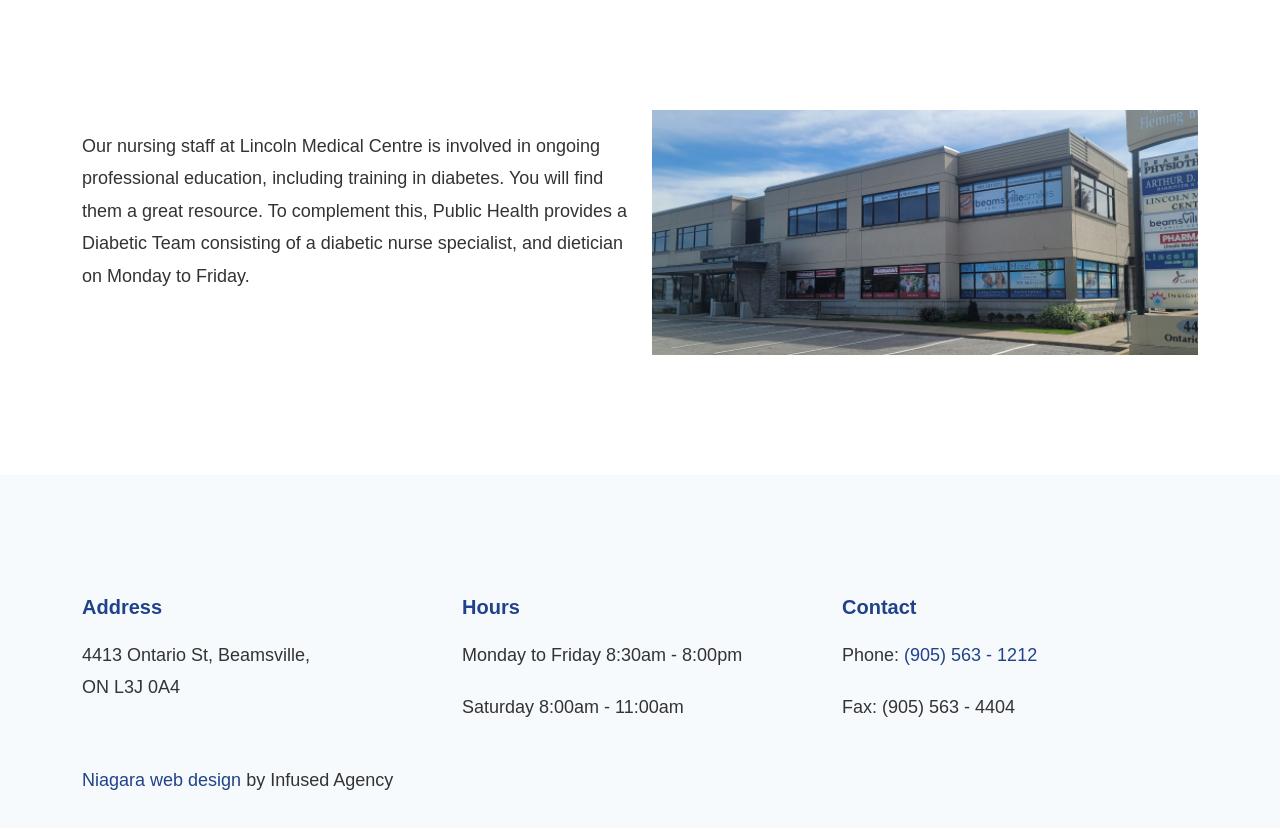
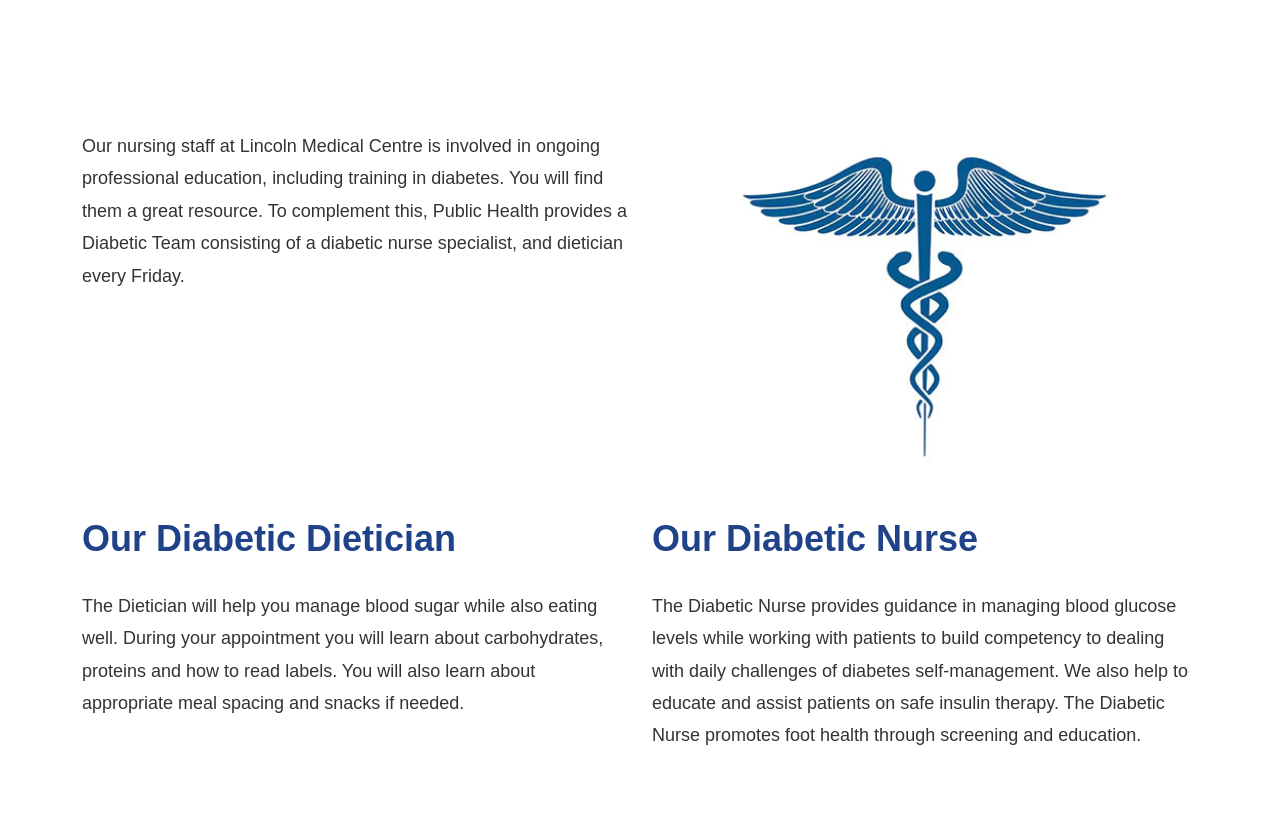
Before and after one commit to lincolnmedweb/lincolnmed, a Next.js app: page /diabetes in a window 1280 px wide. Shown: the part 320-1148 px from the top of the page. Built offline with nearby package versions, Linux system fonts and the light colour scheme.

Commit message:
client revisions

```diff
--- a/components/imageTextLeft/ImageTextLeft.module.scss
+++ b/components/imageTextLeft/ImageTextLeft.module.scss
@@ -3,6 +3,7 @@
 
 .imageTextLeft {
   padding: 120px 0px 120px 0px;
+  background: $grey;
   @include bp-tablet-sm {
     margin-top: 0px;
     padding: 40px 0px 40px 0px;
--- a/pages/diabetes.tsx
+++ b/pages/diabetes.tsx
@@ -3,7 +3,7 @@ import Image from "next/image";
 import { Container, Row, Col } from "react-bootstrap";
 
 import InnerHero from "../components/innerHero/innerHero";
-import contentImage from "../public/our-clinic.jpg";
+import contentImage from "../public/health-logo.jpg";
 
 export default function Diabetes() {
   return (
@@ -26,11 +26,35 @@ export default function Diabetes() {
                 ongoing professional education, including training in diabetes.
                 You will find them a great resource. To complement this, Public
                 Health provides a Diabetic Team consisting of a diabetic nurse
-                specialist, and dietician on Monday to Friday.
+                specialist, and dietician every Friday.
               </p>
             </Col>
             <Col lg="6">
               <Image className="img-fluid" src={contentImage} alt="diabetes" />
+            </Col>
+          </Row>
+          <br />
+          <br />
+          <Row>
+            <Col lg="6">
+              <h2>Our Diabetic Dietician</h2>
+              <p>
+                The Dietician will help you manage blood sugar while also eating
+                well. During your appointment you will learn about
+                carbohydrates, proteins and how to read labels. You will also
+                learn about appropriate meal spacing and snacks if needed.
+              </p>
+            </Col>
+            <Col lg="6">
+              <h2>Our Diabetic Nurse</h2>
+              <p>
+                The Diabetic Nurse provides guidance in managing blood glucose
+                levels while working with patients to build competency to
+                dealing with daily challenges of diabetes self-management. We
+                also help to educate and assist patients on safe insulin
+                therapy. The Diabetic Nurse promotes foot health through
+                screening and education.
+              </p>
             </Col>
           </Row>
         </Container>
--- a/pages/flu-clinics.tsx
+++ b/pages/flu-clinics.tsx
@@ -3,7 +3,7 @@ import Image from "next/image";
 import { Container, Row, Col } from "react-bootstrap";
 
 import InnerHero from "../components/innerHero/innerHero";
-import contentImage from "../public/health-myself.jpg";
+import contentImage from "../public/health-logo.jpg";
 
 export default function FluClinics() {
   return (
--- a/pages/team.tsx
+++ b/pages/team.tsx
@@ -21,6 +21,7 @@ export default function Mission() {
         <Container>
           <Row>
             <Col lg="6">
+              <h2>Physicians</h2>
               <ul>
                 <li>Dr. Aliu</li>
                 <li>Dr. Cescon</li>
@@ -28,8 +29,8 @@ export default function Mission() {
                 <li>Dr. Habing</li>
                 <li>Dr. Ireland</li>
                 <li>Dr. Jeffery</li>
-                <li>Dr.Kavanagh</li>
                 <li>Dr. Laverdiere</li>
+                <li>Office Manager - Jade Neilson</li>
               </ul>
             </Col>
             <Col lg="6">
```
Also changed, not shown: pages/index.tsx (+6 -3 lines), pages/mission.tsx (+0 -17 lines), pages/resources.tsx (+0 -18 lines), public/health-logo.jpg (added).
